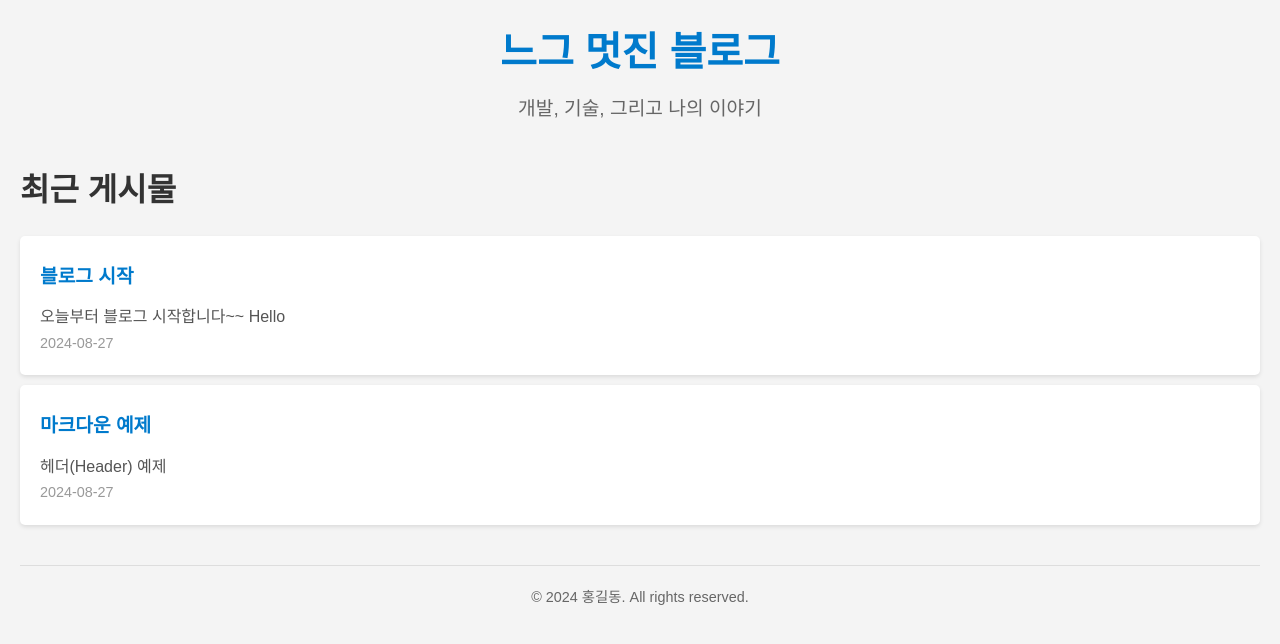
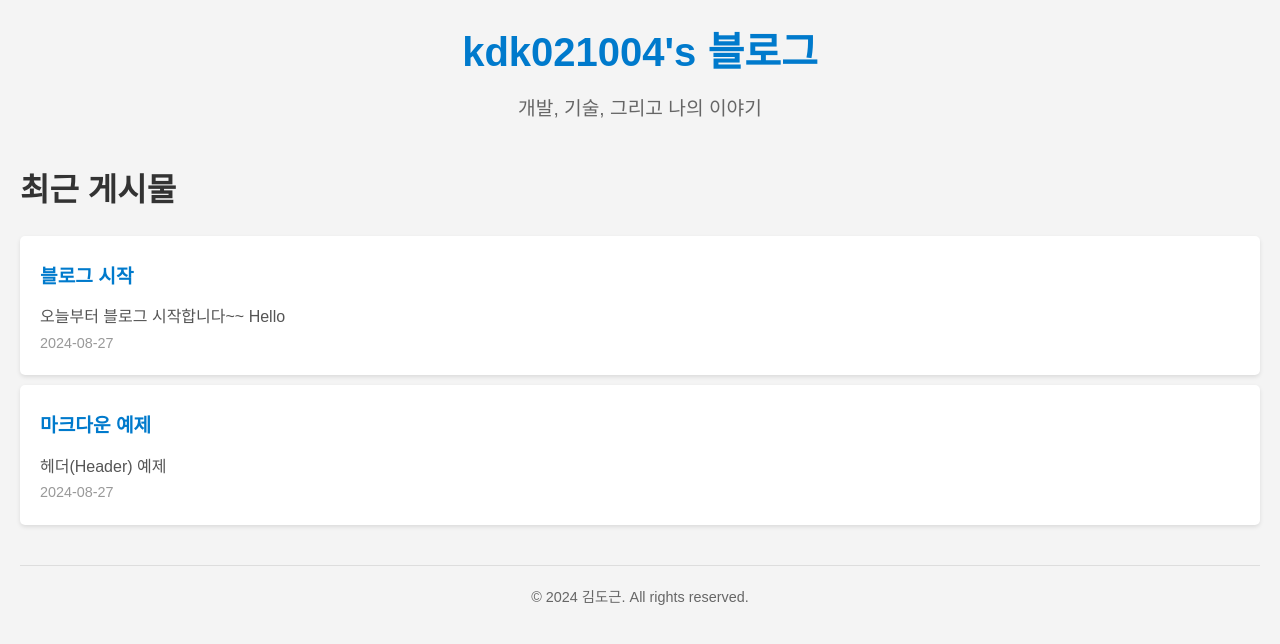
Before and after one commit to kdk021004/kdk021004.github.io, a Jekyll site: the page built from index.html, in a window 1280 px wide. Shown: the top 644 px of the page. Built offline with Jekyll 4.4.1, drawn with Linux system fonts in a browser that asks for light colours.

Commit message:
Update index.html

```diff
--- a/index.html
+++ b/index.html
@@ -129,7 +129,7 @@ title: Home
 </head>
 <body>
   <header>
-    <h1><a href="{{ site.url }}">느그 멋진 블로그</a></h1>
+    <h1><a href="{{ site.url }}">kdk021004's 블로그</a></h1>
     <p>개발, 기술, 그리고 나의 이야기</p>
   </header>
 
@@ -149,7 +149,7 @@ title: Home
   </main>
 
   <footer>
-    <p>&copy; {{ site.time | date: '%Y' }} 홍길동. All rights reserved.</p>
+    <p>&copy; {{ site.time | date: '%Y' }} 김도근. All rights reserved.</p>
   </footer>
 </body>
 </html>
```
